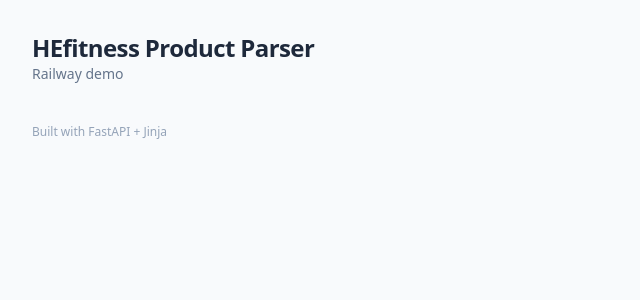
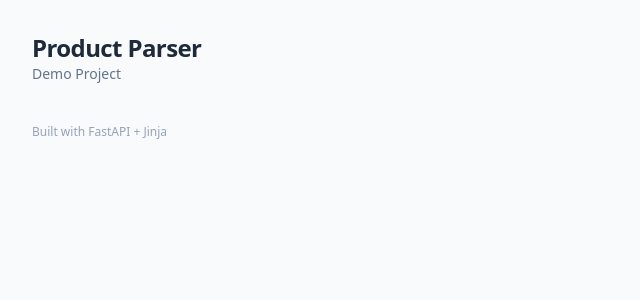
Before and after one commit to StarS0ft/ProductParcer, a Python web app: template app/templates/base.html in a window 1280 px wide. Shown: the top 300 px of the page, without its empty margins (0-640 px from the left). Run offline with Jinja, Linux system fonts and the light colour scheme; the template is opened without the code that fills it, so the values that code supplies are empty; some libraries are stand-ins or nearby versions.

Commit message:
ui: rename to Product Parser / Demo Project

```diff
--- a/app/templates/base.html
+++ b/app/templates/base.html
@@ -13,8 +13,8 @@
   <body class="min-h-screen bg-slate-50 text-slate-800">
     <div class="max-w-7xl mx-auto px-4 sm:px-6 lg:px-8 py-8">
       <header class="mb-6">
-        <h1 class="text-2xl font-semibold tracking-tight">HEfitness Product Parser</h1>
-        <p class="text-sm text-slate-500">Railway demo</p>
+        <h1 class="text-2xl font-semibold tracking-tight">Product Parser</h1>
+        <p class="text-sm text-slate-500">Demo Project</p>
       </header>
       <main>
         {% block content %}{% endblock %}
```
